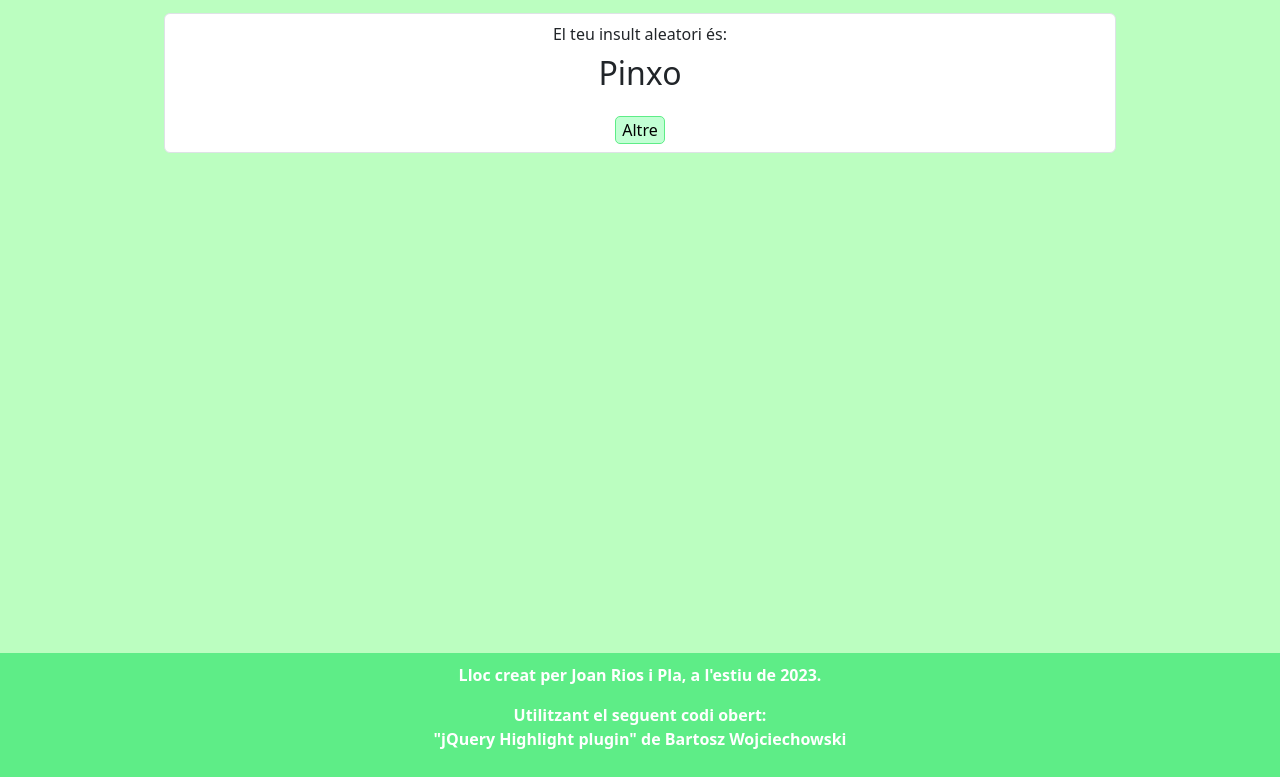
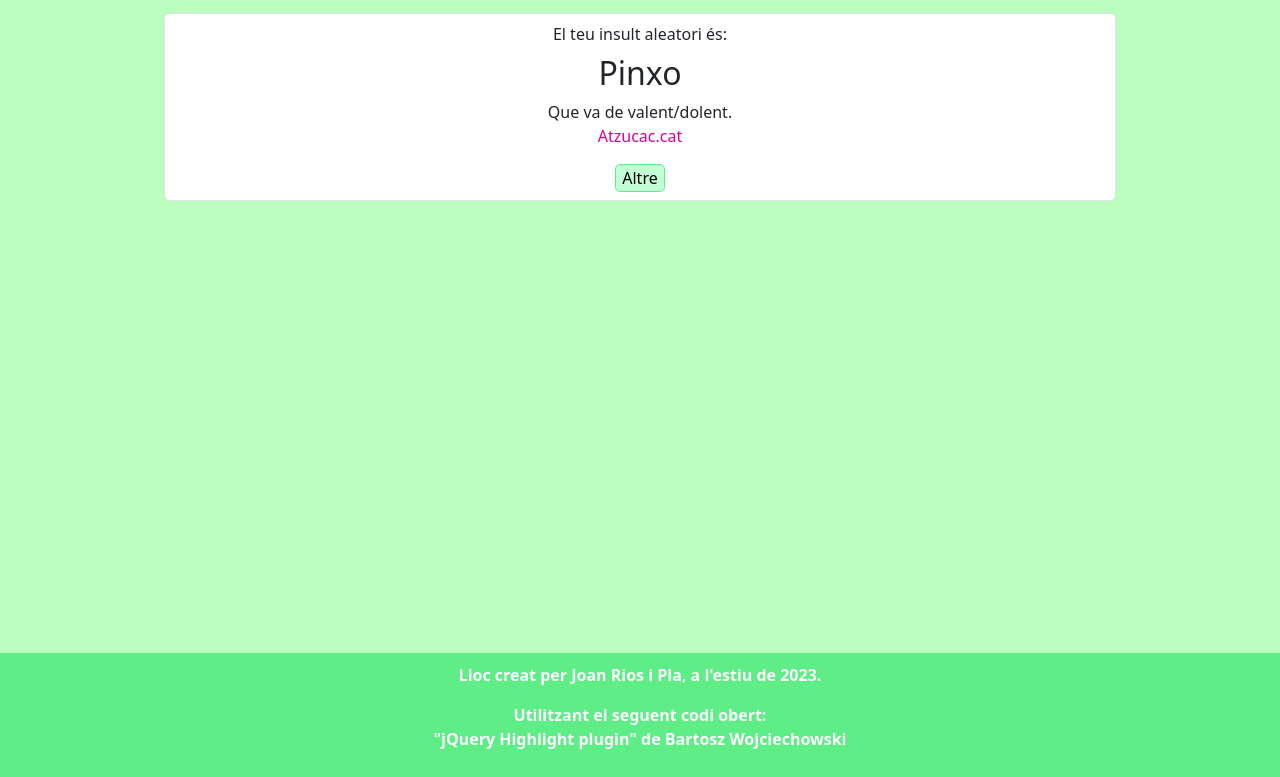
Before and after one commit to JoanRiosiPla/BENEIT, a plain HTML site: page aleatori.html in a window 1280 px wide. Shown: the part 69-846 px from the top of the page. Drawn offline with nearby package versions, Linux system fonts and the light colour scheme.

Commit message:
definició a aleatori

```diff
--- a/aleatori.html
+++ b/aleatori.html
@@ -53,6 +53,8 @@
                 <p style="margin-bottom: 0.5rem;">
                     El teu insult aleatori és:
                     <h2 id="insultAleatori"> </h2>
+                    <div id="insultAleatoriDefinicio" style="text-align: center;"> </div>
+                    <a id="insultAleatoriFont" href=""> </a>
                 </p>
                 <button class="button" onclick="location.href='/aleatori'">Altre</button>
             </div>
--- a/js/insultAleatori.js
+++ b/js/insultAleatori.js
@@ -25,6 +25,19 @@ fetch('./insults.json?nocache=' + (new Date()).getTime())
     console.log('Fetched insults.json');
     data = jsonData;
     // Insult ràndom
-    const insult = data.insults[Math.floor(Math.random() * data.insults.length)].paraula;
-    document.getElementById("insultAleatori").innerHTML = insult;
+    const insult = data.insults[Math.floor(Math.random() * data.insults.length)];
+    insultEl = document.getElementById("insultAleatori");
+    if (insultEl) {
+        insultEl.innerHTML = insult.paraula;
+    }
+    insultEl = document.getElementById("insultAleatoriDefinicio");
+    if (insultEl) {
+        insultEl.innerHTML = insult.definicio;
+    }
+    insultEl = document.getElementById("insultAleatoriFont");
+    if (insultEl) {
+        insultEl.innerHTML = insult.font.nom;
+        insultEl.href = insult.font.url;
+    }
+
 });
```
